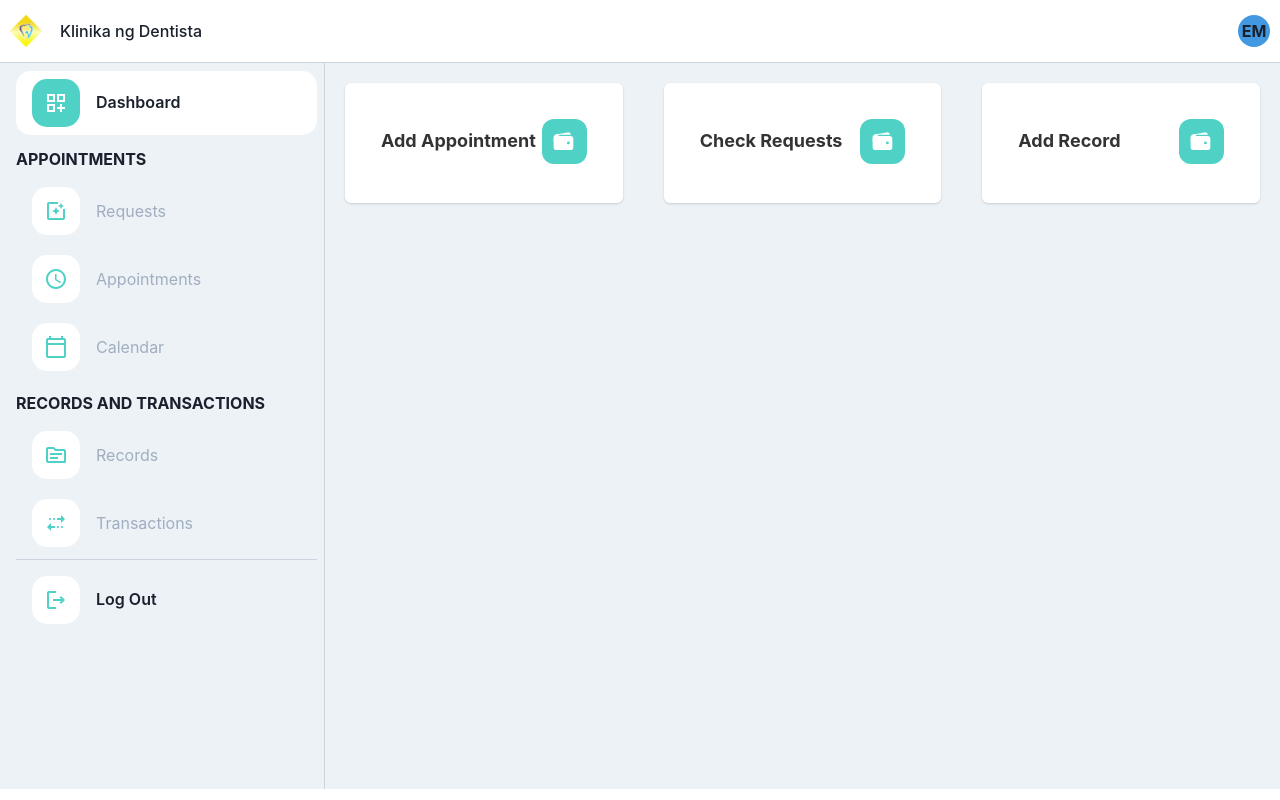
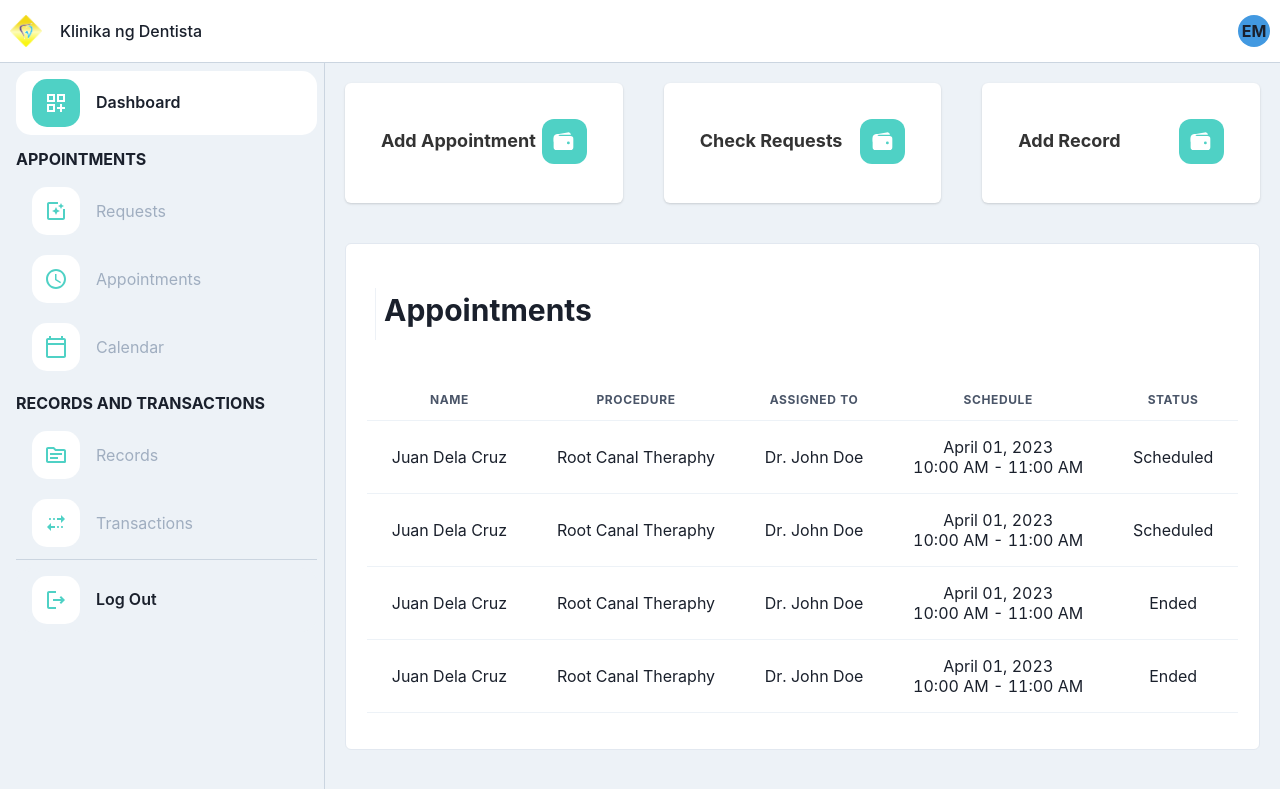
Before and after one commit to sepiisagun/knddras-employees, a Next.js app: page /dashboard in a window 1280 px wide. Built offline with nearby package versions, Linux system fonts and the light colour scheme.

Commit message:
feat: created Dashboard Appointments table

```diff
--- a/src/constants/spiels.js
+++ b/src/constants/spiels.js
@@ -20,6 +20,25 @@ const spiels = {
 	COUNTER_ADD_APPOINTMENT: "Add Appointment",
 	COUNTER_CHECK_REQUESTS: "Check Requests",
 	COUNTER_ADD_RECORD: "Add Record",
+
+	// Table
+	TABLE_COLUMNS: [
+		{
+			title: "Name",
+		},
+		{
+			title: "Procedure",
+		},
+		{
+			title: "Assigned To",
+		},
+		{
+			title: "Schedule",
+		},
+		{
+			title: "Status",
+		},
+	],
 };
 
 export default spiels;
--- /dev/null
+++ b/src/constants/temporaryValues.js
@@ -0,0 +1,36 @@
+const APPOINTMENT_USERS = [
+	{
+		date: "April 01, 2023",
+		doctor: "Dr. John Doe",
+		name: "Juan Dela Cruz",
+		procedure: "Root Canal Theraphy",
+		status: "Scheduled",
+		time: "10:00 AM - 11:00 AM",
+	},
+	{
+		date: "April 01, 2023",
+		doctor: "Dr. John Doe",
+		name: "Juan Dela Cruz",
+		procedure: "Root Canal Theraphy",
+		status: "Scheduled",
+		time: "10:00 AM - 11:00 AM",
+	},
+	{
+		date: "April 01, 2023",
+		doctor: "Dr. John Doe",
+		name: "Juan Dela Cruz",
+		procedure: "Root Canal Theraphy",
+		status: "Ended",
+		time: "10:00 AM - 11:00 AM",
+	},
+	{
+		date: "April 01, 2023",
+		doctor: "Dr. John Doe",
+		name: "Juan Dela Cruz",
+		procedure: "Root Canal Theraphy",
+		status: "Ended",
+		time: "10:00 AM - 11:00 AM",
+	},
+];
+
+export default APPOINTMENT_USERS;
--- /dev/null
+++ b/src/modules/dashboard/components/AppointmentsTable.js
@@ -0,0 +1,70 @@
+import {
+	Card,
+	CardBody,
+	Divider,
+	Stack,
+	Table,
+	TableContainer,
+	Tbody,
+	Td,
+	Text,
+	Th,
+	Thead,
+	Tr,
+} from "@chakra-ui/react";
+import React from "react";
+import spiels from "../../../constants/spiels";
+import APPOINTMENT_USERS from "../../../constants/temporaryValues";
+
+const AppointmentsTable = () => {
+	return (
+		<Card variant="outline">
+			<CardBody px="5px">
+				<Stack direction="row" h="100px" p={6}>
+					<Divider orientation="vertical" />
+					<Text as="b" fontSize="3xl">
+						Appointments
+					</Text>
+				</Stack>
+
+				<TableContainer p={4}>
+					<Table variant="simple">
+						<Thead>
+							<Tr>
+								{spiels.TABLE_COLUMNS.map((title) => (
+									<Th key={title} textAlign="center">
+										{title.title}
+									</Th>
+								))}
+							</Tr>
+						</Thead>
+						<Tbody>
+							{APPOINTMENT_USERS.map((appointmentUser) => (
+								<Tr key={appointmentUser}>
+									<Td textAlign="center">
+										{appointmentUser.name}
+									</Td>
+									<Td textAlign="center">
+										{appointmentUser.procedure}
+									</Td>
+									<Td textAlign="center">
+										{appointmentUser.doctor}
+									</Td>
+									<Td textAlign="center">
+										<Text>{appointmentUser.date}</Text>
+										<Text>{appointmentUser.time}</Text>
+									</Td>
+									<Td textAlign="center">
+										{appointmentUser.status}
+									</Td>
+								</Tr>
+							))}
+						</Tbody>
+					</Table>
+				</TableContainer>
+			</CardBody>
+		</Card>
+	);
+};
+
+export default AppointmentsTable;
--- a/src/modules/dashboard/screens/DashboardScreen.js
+++ b/src/modules/dashboard/screens/DashboardScreen.js
@@ -4,6 +4,7 @@ import ProfileLayout from "../../../layout/ProfileLayout";
 import AddAppointment from "../../../components/Counter/AddAppointment";
 import CheckRequests from "../../../components/Counter/CheckRequests";
 import AddRecord from "../../../components/Counter/AddRecord";
+import AppointmentsTable from "../components/AppointmentsTable";
 
 const DashboardScreen = () => {
 	return (
@@ -22,6 +23,9 @@ const DashboardScreen = () => {
 					<AddRecord />
 				</Box>
 			</Grid>
+			<Box maxW="auto" p={{ base: 4, md: 5 }}>
+				<AppointmentsTable />
+			</Box>
 		</ProfileLayout>
 	);
 };
```
